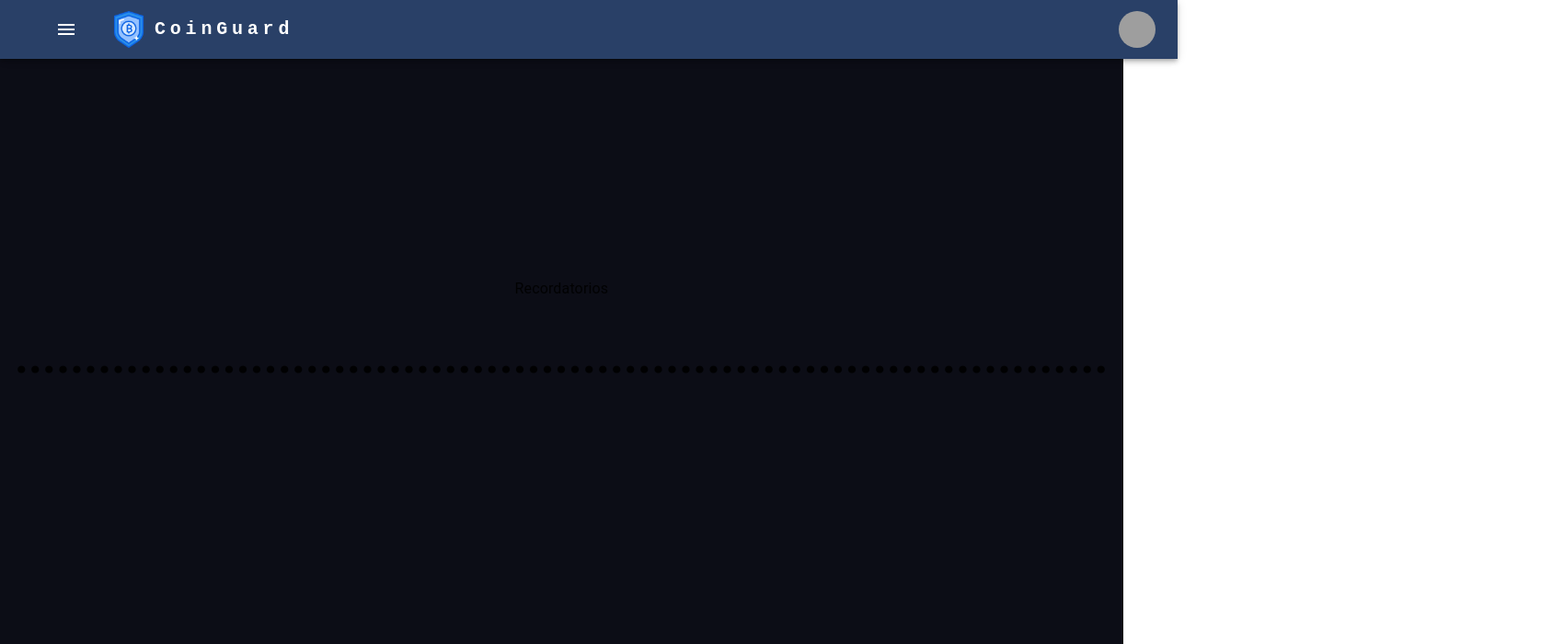
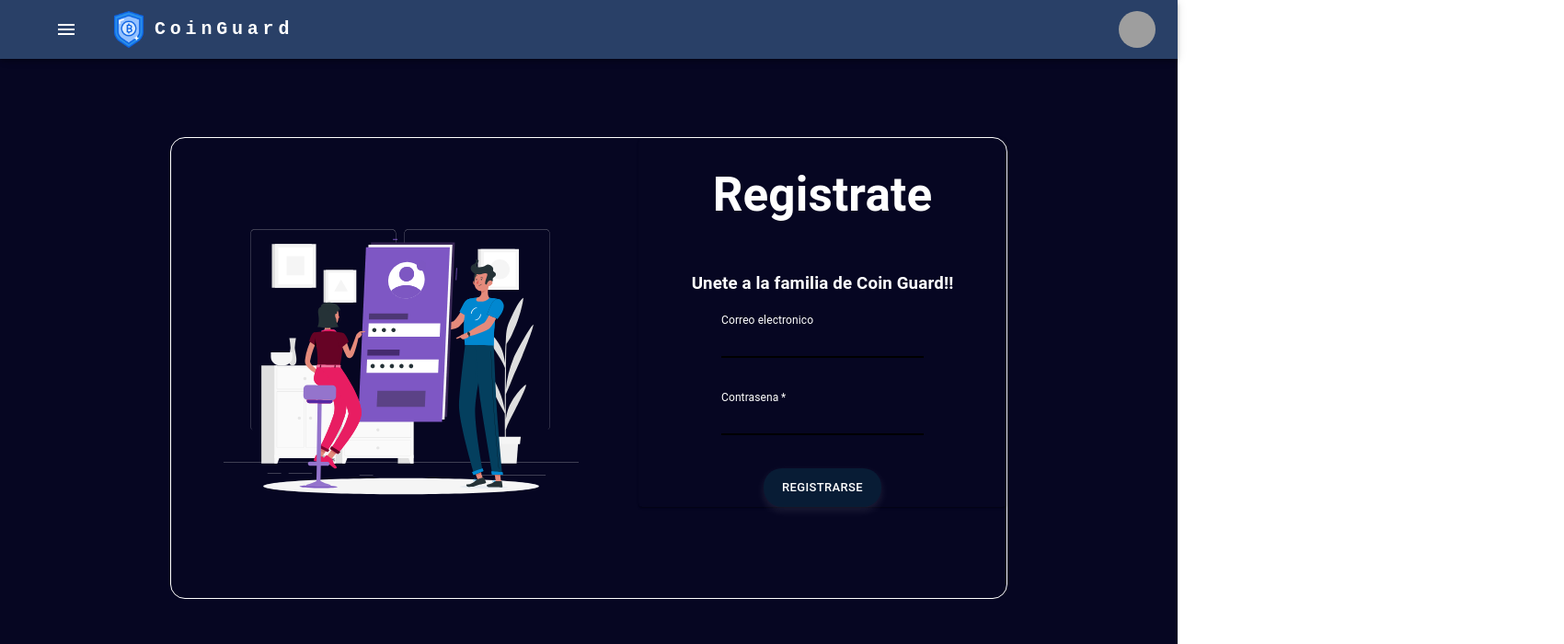
Before and after one commit to brustlinket12/coin, a React (Vite) app: page / in a window 1280 px wide. Shown: the top 700 px of the page at 92% size, 1700 px wide, since content can reach past the window. Built offline with nearby package versions, Linux system fonts and the light colour scheme; grey boxes are pictures that could not be loaded.

Commit message:
Revert "Recordatorio0.1"
This reverts commit 7a316ae02bdca80249bdaa135a5a16e03f7b84d3.

```diff
--- a/src/App.jsx
+++ b/src/App.jsx
@@ -4,18 +4,16 @@ import PaginaTutorial from './Paginas/PaginaMonto';
 import PaginaInicioSesion from './Paginas/PaginaInicioSesion';
 import PaginaInicioRegistrar from './Paginas/PaginaInicioRegistrar';
 import PaginaDashboard from './Paginas/PaginaDashboard';
-import Recordatorios from './Paginas/Recordatorios';
+
 export default function App() {
   return (
     <div>
-      <Recordatorios/>
-      {/*
       <PaginaInicioRegistrar/>
       <PaginaTutorial/>
       <PaginaInicioSesion/>
       <PaginaInicioRegistrar/>
       <PaginaDashboard/>
-     */}
+
     </div>
   );
 }
--- a/src/Paginas/Recordatorios.jsx
+++ /dev/null
@@ -1,36 +0,0 @@
-import { Container, Box, Button, TextField } from "@mui/material";
-import Header from "../components/Header";
-function Recordatorios() {
-  return (
-    <>
-        <Header/>
-        <Box display="flex" justifyContent="center" width="100%">
-            {/* Contenedor derecho */}
-            <Container
-            maxWidth={false} // Asegúrate de que ocupe todo el ancho
-            disableGutters // Evita márgenes laterales
-            style={{
-                padding: "16px",
-                minHeight: "100vh", // Asegúrate de que ocupe toda la altura de la pantalla
-                width: "100%",
-                margin: "0",
-                backgroundColor: "rgba(12, 13, 22, 1)",
-            }}
-            >
-            <Box
-                display="flex"
-                justifyContent="center"
-                alignItems="center"
-                height="90vh"
-                flexDirection="column"
-            >
-            <header>Recordatorios</header>
-            <h1>...............................................................................</h1>
-            </Box>
-            </Container>
-        </Box>
-    </>
-  );
-}
-
-export default Recordatorios;
```
